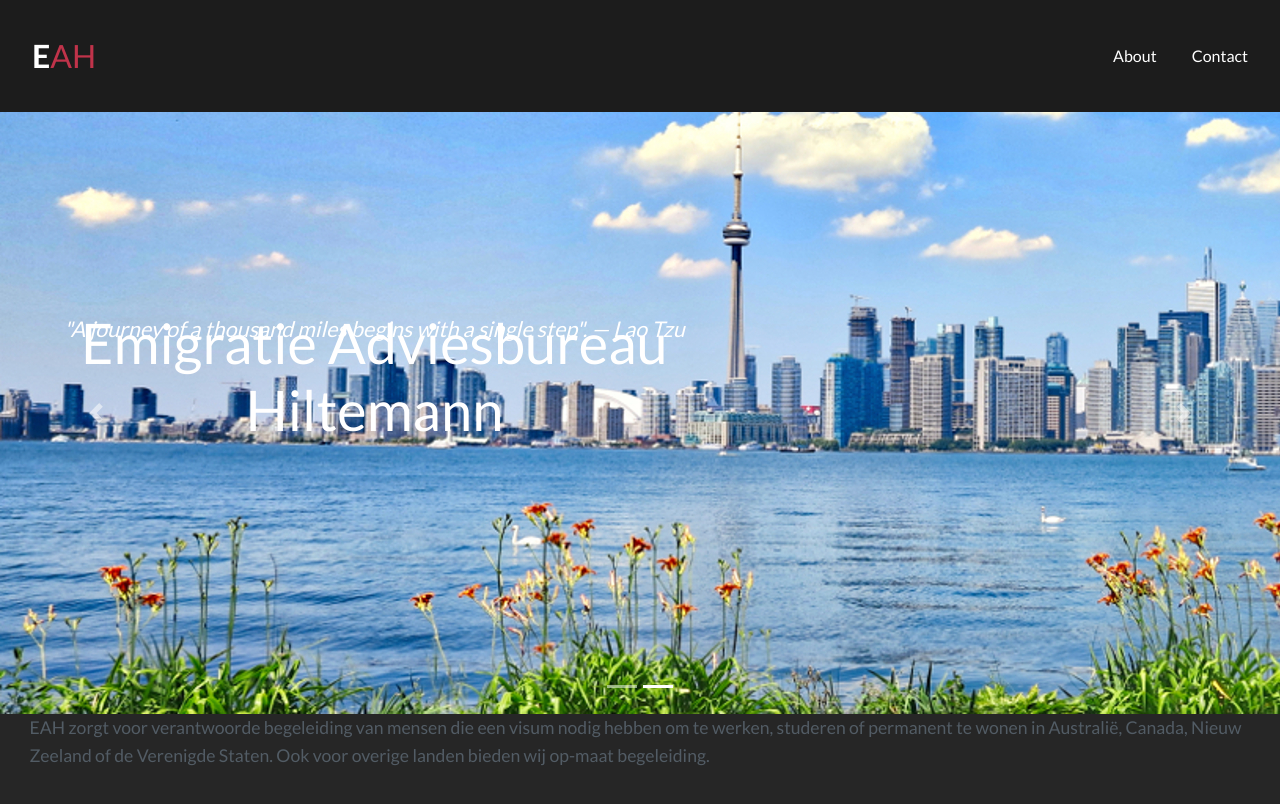
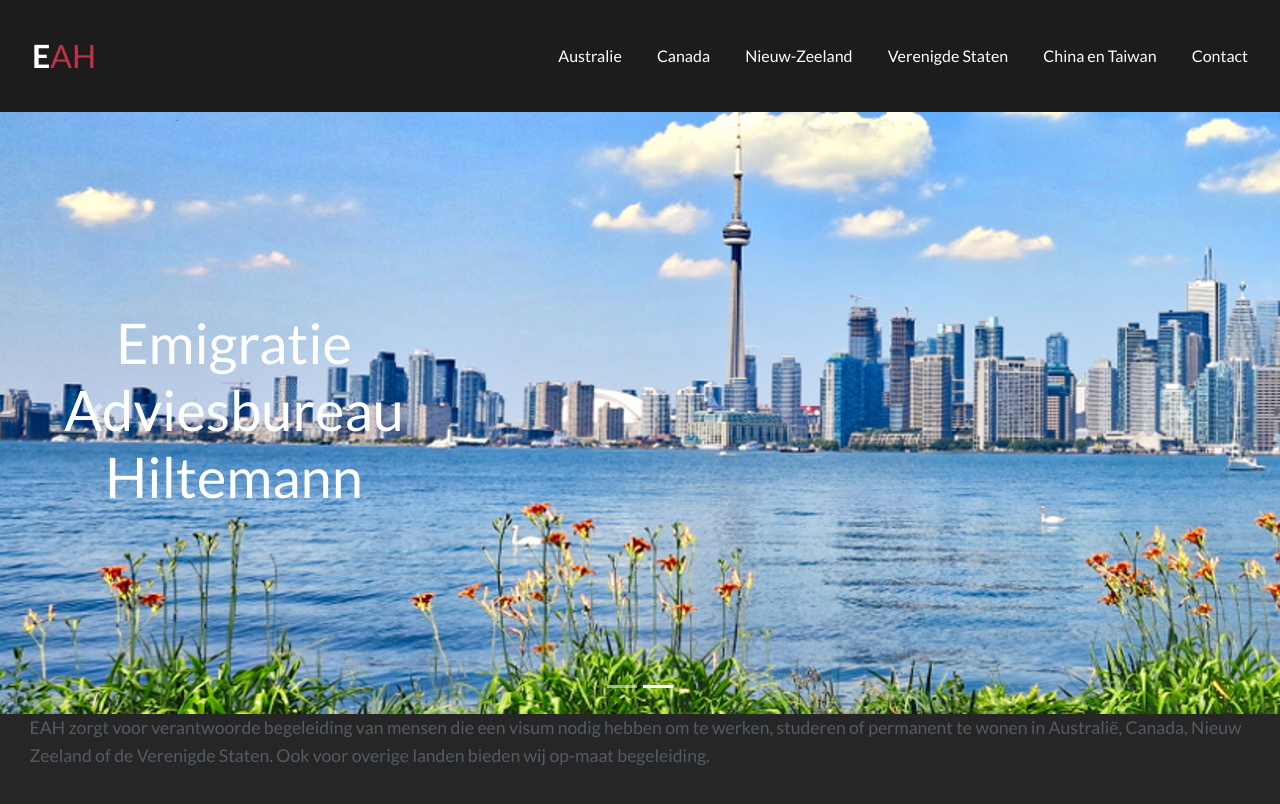
Before and after one commit to shiltemann/emigratie-adviesbureau-hiltemann, a Jekyll site: the page built from index.html, in a window 1280 px wide and 900 px high, cut to the strip 0-806 px from the top of the window. Built offline with Jekyll 4.4.1, drawn with Linux system fonts in a browser that asks for light colours; the list of posts is cut into pages by our own code.

Commit message:
headerslanden

```diff
--- a/_includes/banner.html
+++ b/_includes/banner.html
@@ -39,7 +39,6 @@
     <div class="wrapper">
     <div class="content" style="position:absolute; top:5px; z-index:999;">
       <h1 class="title">{% if site.banner-title %}{{ site.banner-title }}{% else %}Emigratie Adviesbureau Hiltemann{% endif %}</h1>
-      <h2 class="sub_title">{% if site.banner-desc %}{{ site.banner-desc }}{% else %}"A journey of a thousand miles begins with a single step". — Lao Tzu{% endif %}</h2>
     </div>
   </div>
 </section> <!-- End Section Banner -->
--- a/_includes/header.html
+++ b/_includes/header.html
@@ -2,7 +2,12 @@
 <header class="main_header">
   <a href="{{site.baseurl}}/" class="logo">{% if site.logo %}{{site.logo}}{% else %}E<span>AH</span>{% endif %}</a>
   <nav class="main_menu">
-    <a href="{{site.baseurl}}/about/">About</a>
+    <a href="{{site.baseurl}}/australia/">Australie</a>
+    <a href="{{site.baseurl}}/canada/">Canada</a>
+    <a href="{{site.baseurl}}/new-zealand/">Nieuw-Zeeland</a>
+    <a href="{{site.baseurl}}/united-states/">Verenigde Staten</a>
+    <a href="{{site.baseurl}}/chinaentaiwan/">China en Taiwan</a>
     <a href="{{site.baseurl}}/contact/">Contact</a>
+
   </nav>
 </header> <!-- End Section Header -->
```
Also changed, not shown: 1 other file.
